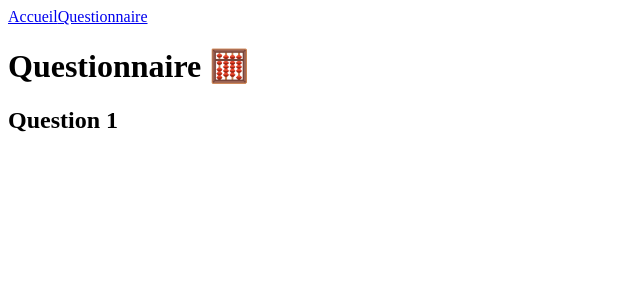
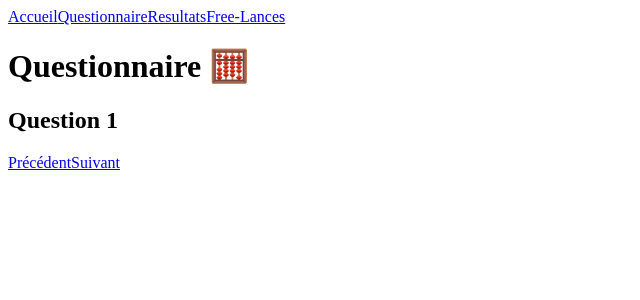
Before and after one commit to HayasMoustapha/shiny-agency, a React (Create React App) app: page /survey/1 in a window 1280 px wide. Shown: the top 300 px of the page, without its empty margins (0-640 px from the left). Built offline with nearby package versions, Linux system fonts and the light colour scheme.

Commit message:
Added the Freelance and Results pages, added links to navigate between the questions

```diff
--- a/src/components/Header/index.jsx
+++ b/src/components/Header/index.jsx
@@ -5,6 +5,8 @@ const Header = () => {
     <nav>
       <Link to="/">Accueil</Link>
       <Link to="/survey">Questionnaire</Link>
+      <Link to="/results">Resultats</Link>
+      <Link to="/freelances">Free-Lances</Link>
     </nav>
   )
 }
--- a/src/index.jsx
+++ b/src/index.jsx
@@ -2,9 +2,11 @@ import React from 'react';
 import ReactDOM from 'react-dom/client';
 import{ BrowserRouter as Router, Routes, Route } from 'react-router-dom';
 import Home from './pages/Home'
-import Survey from './pages/Survey/Survey';
+import Survey from './pages/Survey';
 import Header from './components/Header';
 import Error from './components/Error';
+import Results from './pages/Results';
+import Freelances from './pages/Freelances';
 
 
 const root = ReactDOM.createRoot(document.getElementById('root'));
@@ -16,6 +18,8 @@ root.render(
       <Routes>
         <Route path="/" element={<Home />} />
         <Route path="/survey/:questionNumber" element={<Survey />} />
+        <Route path="/results" element={<Results />} />
+        <Route path="/freelances" element={<Freelances />} />
         <Route path="*" element={<Error />} />
       </Routes>
     </Router>
--- /dev/null
+++ b/src/pages/Freelances/index.jsx
@@ -0,0 +1,9 @@
+const Freelances = () => {
+  return (
+    <div>
+      <h1>This is the Freelances page</h1>
+    </div>
+  )
+}
+
+export default Freelances
--- /dev/null
+++ b/src/pages/Results/index.jsx
@@ -0,0 +1,10 @@
+const Results = () => {
+
+  return (
+    <div>
+        <h1>These are results of your questions tags</h1>
+    </div>
+  )
+}
+
+export default Results
--- a/src/pages/Survey/Survey.jsx
+++ /dev/null
@@ -1,14 +0,0 @@
-import { useParams } from 'react-router'
-
-function Survey() {
-  const { questionNumber } = useParams();
-  console.log(questionNumber);
-
-  return (
-    <div>
-      <h1>Questionnaire 🧮</h1>
-      <h2>Question {questionNumber}</h2>
-    </div>
-  )
-}
-export default Survey
--- /dev/null
+++ b/src/pages/Survey/index.jsx
@@ -0,0 +1,23 @@
+import { useEffect, useState } from 'react'
+import { useParams } from 'react-router'
+import { Link } from 'react-router-dom'
+
+function Survey() {
+  const { questionNumber } = useParams()
+  const questionNumberInt = parseInt(questionNumber)
+  const prevQuestionNumber = questionNumberInt === 1 ? 1 : questionNumberInt - 1
+  const nextQuestionNumber = questionNumberInt + 1
+  return (
+    <div>
+      <h1>Questionnaire 🧮</h1>
+      <h2>Question {questionNumber}</h2>
+      <Link to={`/survey/${prevQuestionNumber}`}>Précédent</Link>
+      {questionNumberInt === 10 ? (
+        <Link to="/results">Résultats</Link>
+      ) : (
+        <Link to={`/survey/${nextQuestionNumber}`}>Suivant</Link>
+      )}
+    </div>
+  )
+}
+export default Survey
```
